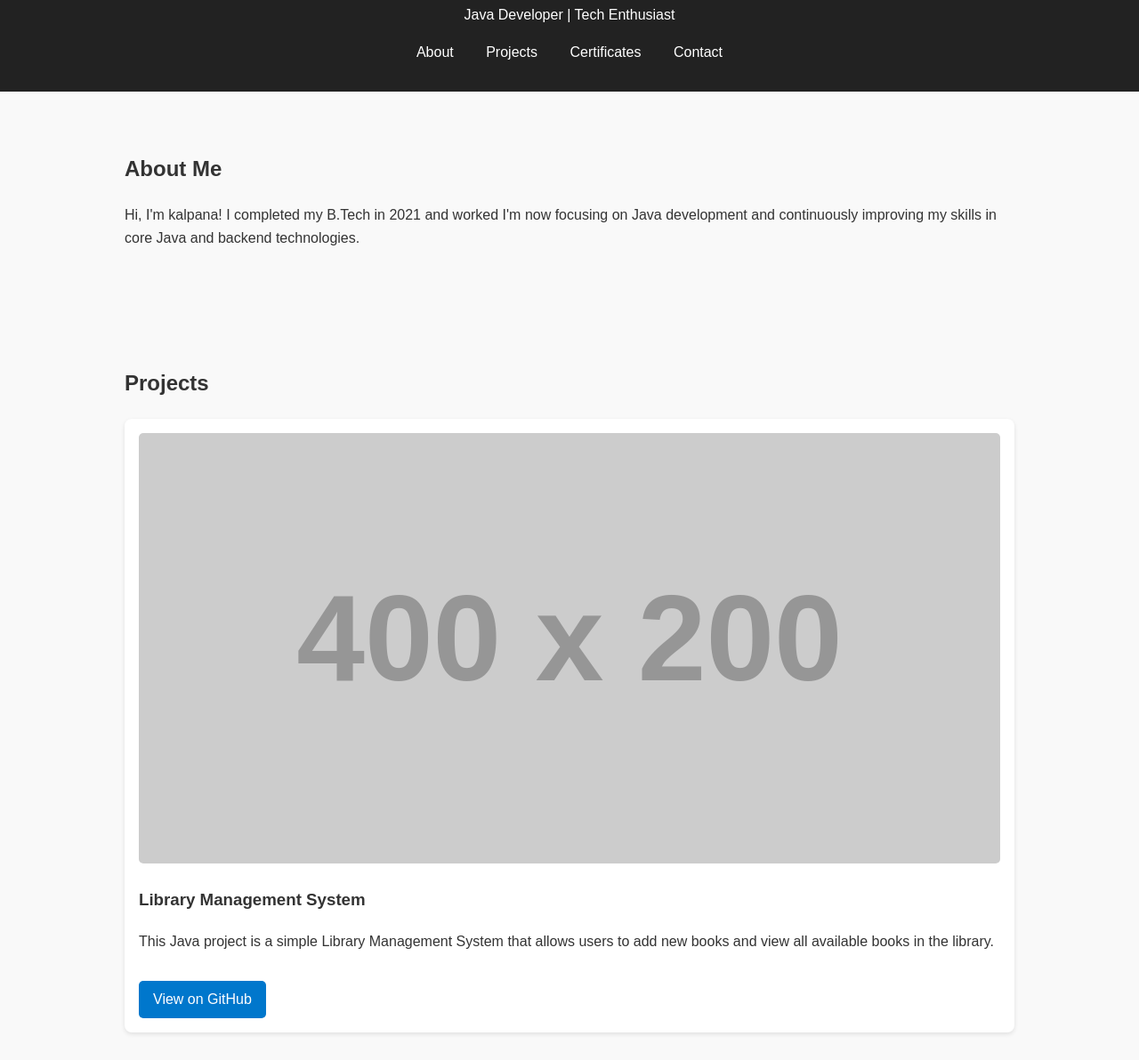
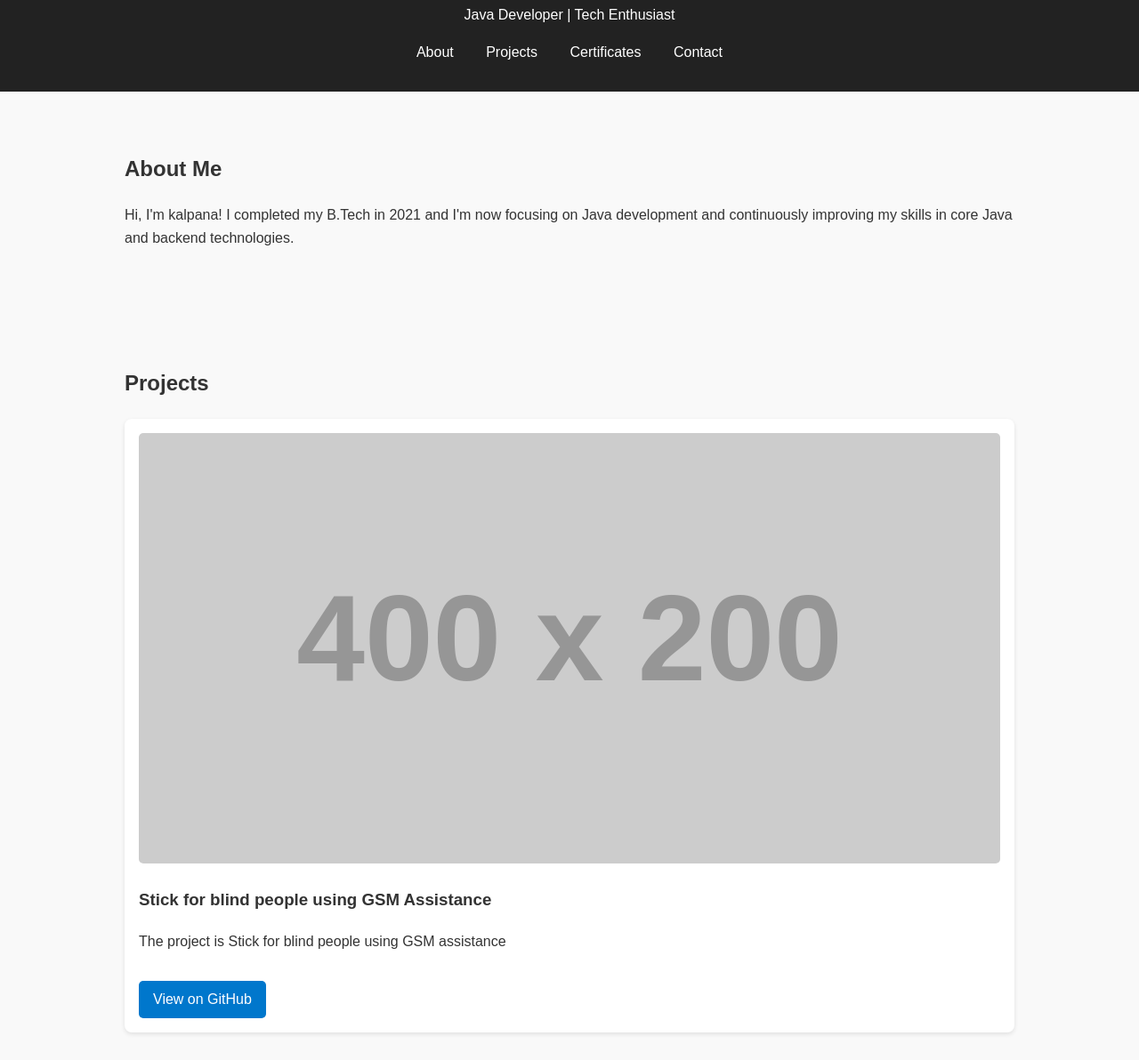
Before and after one commit to kalpanargb-sketch/kalpanargb-sketch.github.io, a plain HTML site: page index.html in a window 1280 px wide. Shown: the part 108-1300 px from the top of the page at 89% size. Drawn offline with Linux system fonts and the light colour scheme; placeholder pictures from the web are drawn by us.

Commit message:
Update index.html

```diff
--- a/index.html
+++ b/index.html
@@ -80,15 +80,15 @@
   </header>  <section id="about">
     <h2>About Me</h2>
     <p>
-      Hi, I'm kalpana! I completed my B.Tech in 2021 and worked I'm now focusing on Java development and continuously improving my skills in core Java and backend technologies.
+      Hi, I'm kalpana! I completed my B.Tech in 2021 and I'm now focusing on Java development and continuously improving my skills in core Java and backend technologies.
     </p>
   </section>  <section id="projects">
     <h2>Projects</h2>
     <div class="projects">
       <div class="project">
         <img src="https://via.placeholder.com/400x200" alt="Project Screenshot" />
-        <h3>Library Management System</h3>
-        <p>This Java project is a simple Library Management System that allows users to add new books and view all available books in the library.</p>
+        <h3>Stick for blind people using GSM Assistance</h3>
+        <p> The project is Stick for blind people using GSM assistance </p>
         <a href="https://github.com/kalpanargb-sketch/LibraryManagement" class="btn">View on GitHub</a>
       </div>
   </section>  <section id="certificates">
```
